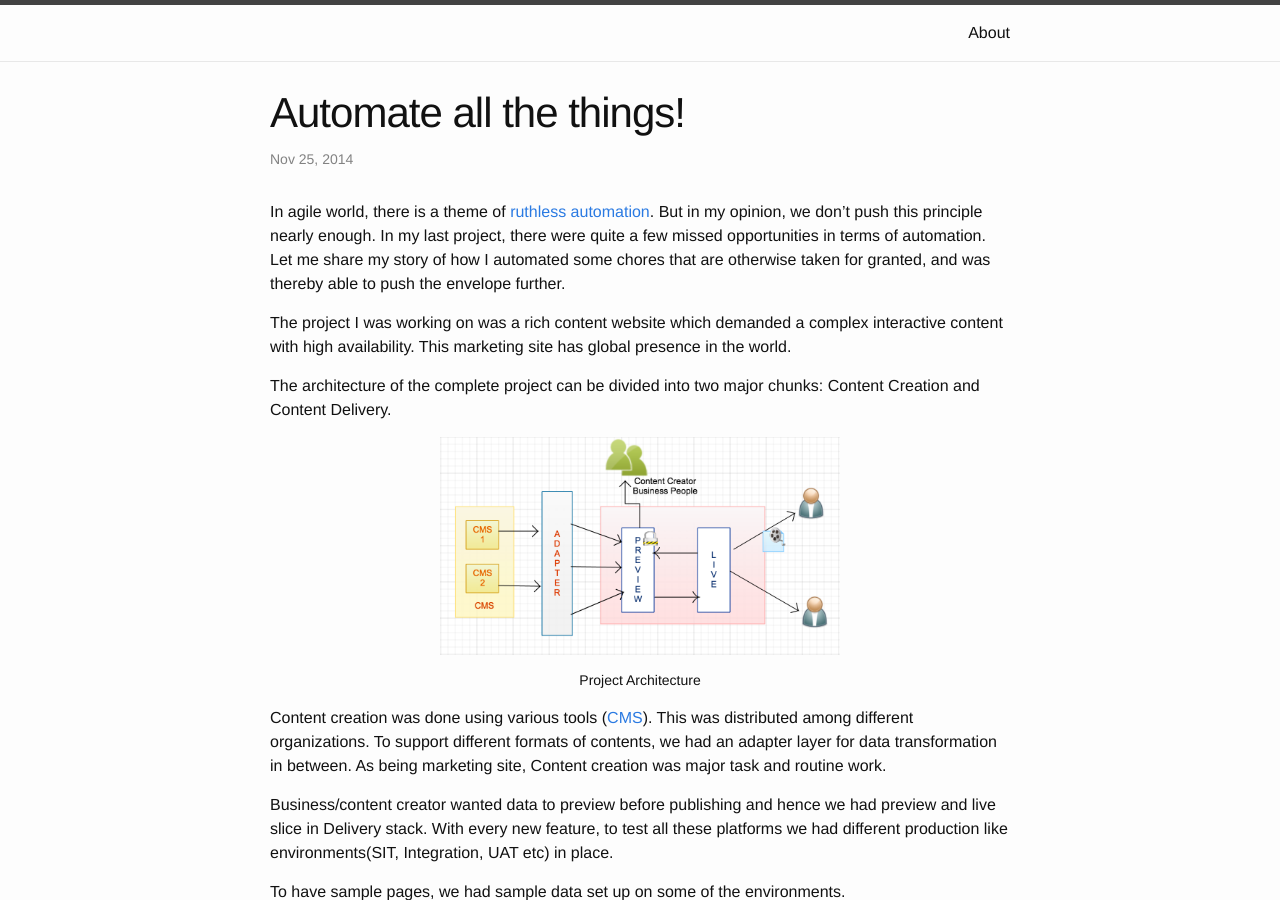
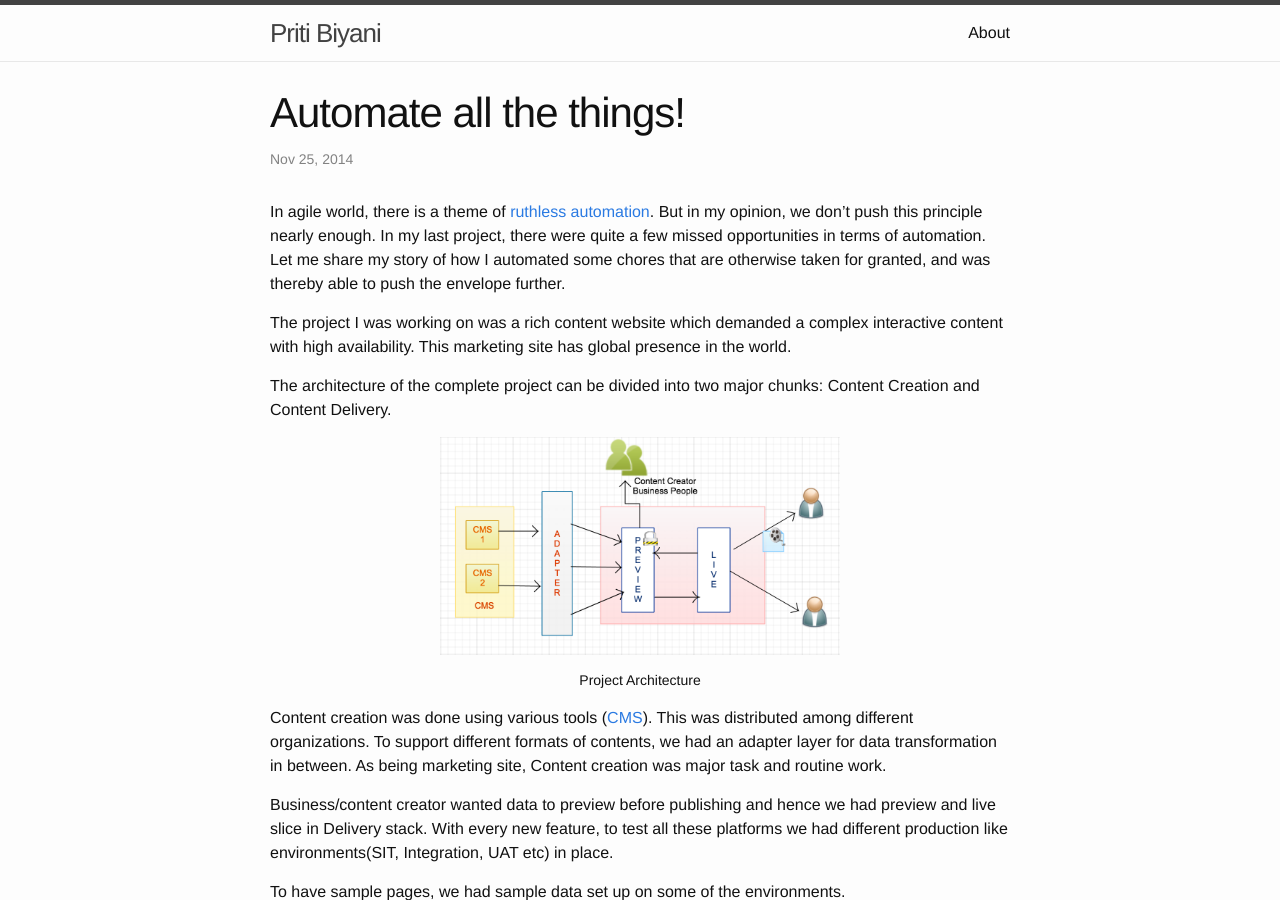
Before and after one commit to pritibiyani/pritibiyani.github.io, a Jekyll site: the page built from _posts/2014-11-25-automate-all-things.markdown, in a window 1280 px wide and 900 px high. Built offline with Jekyll 4.4.1, drawn with Linux system fonts in a browser that asks for light colours; comment, search, counter and statistics services are not loaded; some of the changed text lies outside the part shown.

Commit message:
Updated Title. keeping it Simple.

```diff
--- a/_config.yml
+++ b/_config.yml
@@ -1,5 +1,5 @@
 # Site settings
-title: ""
+title: "Priti Biyani"
 baseurl: "" # the subpath of your site, e.g. /blog/
 permalink: /blog/:year/:month/:day/:title
 url: "http://pritibiyani.github.io" # the base hostname & protocol for your site
```
